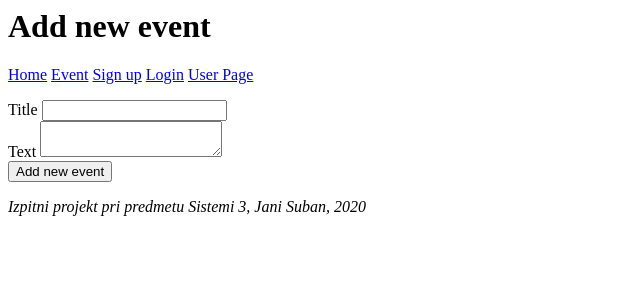
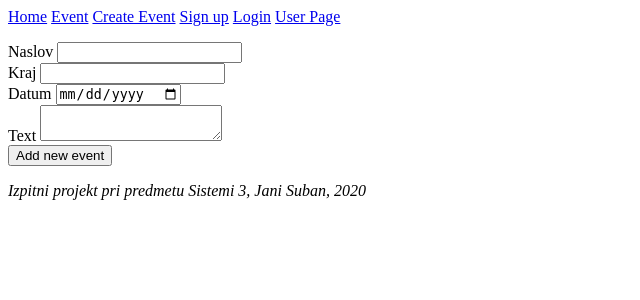
Before and after one commit to GioGiou/SingASong, a CodeIgniter app: page /database/index.php/event/create in a window 1280 px wide. Shown: the top 300 px of the page, without its empty margins (0-640 px from the left). Run offline with CodeIgniter, Linux system fonts and the light colour scheme; the visitor is signed in with stand-in values (Sample User, id 1).

Commit message:
Add functionalitis

```diff
--- a/application/controllers/Event.php
+++ b/application/controllers/Event.php
@@ -17,16 +17,18 @@ class Event extends CI_Controller {
 
 				$this->form_validation->set_rules('title', 'Title', 'required');
 				$this->form_validation->set_rules('text', 'Text', 'required');
+				$this->form_validation->set_rules('kraj', 'Kraj', 'required');
+				$this->form_validation->set_rules('datum', 'Datum', 'required');
 
 				$data['title'] = "Add new event";
 
 				if($this->form_validation->run() === FALSE){
-					$this->load->view('templates/header', $data);
+					$this->load->view('templates/header_urednik');
 					$this->load->view('event/create');
 					$this->load->view('templates/footer');
 				}else{
 					$this->event_model->set_event();
-					$this->load->view('templates/header', $data);
+					$this->load->view('templates/header_urednik');
 					$this->load->view('event/success');
 					$this->load->view('templates/footer');
 
--- a/application/models/Event_model.php
+++ b/application/models/Event_model.php
@@ -6,13 +6,13 @@ class Event_model extends CI_Model{
 	}
 
 	public function get_event(){
-		$query = $this->db->get('post');
+		$query = $this->db->get('Dogodek');
 		return $query->result_array();
 	}
 
 
 	public function get_event_where($slug){
-		$query = $this->db->get_where('post', array('slug' => $slug));
+		$query = $this->db->get_where('Dogodek', array('Id'=> $slug));
 		return $query->row_array();
 	}
 
@@ -21,11 +21,15 @@ class Event_model extends CI_Model{
 		$slug = url_title($this->input->post('title'), 'dash', TRUE);
 
 		$data = array(
-			'title' => $this->input->post('title'),
-			'slug' => $slug,
-			'text' => $this->input->post('text'));
+			'Vir'=> 1,
+			'Urednik'=> 1,
+			'Naslov' => $this->input->post('title'),
+			'Prikaz' => 'List',
+			'Kraj' => $this->input->post('kraj'),
+			'Datum' => $this->input->post('datum'),
+			'Opis' => $this->input->post('text'));
 
-		return $this->db->insert('post', $data);
+		return $this->db->insert('Dogodek', $data);
 
 
 	}
--- a/application/views/event/create.php
+++ b/application/views/event/create.php
@@ -2,8 +2,12 @@
 
 <?php echo form_open('event/create'); ?>
 
-    <label for="title">Title</label>
+    <label for="title">Naslov</label>
     <input type="input" name="title" /><br />
+    <label for="kraj">Kraj</label>
+    <input type="input" name="kraj" /><br />
+    <label for="datum">Datum</label>
+    <input type="date" name="datum" /><br />
 
     <label for="text">Text</label>
     <textarea name="text"></textarea><br />
```
Also changed, not shown: application/views/event/index.php (+5 -5 lines), application/views/event/view.php (+5 -2 lines).
